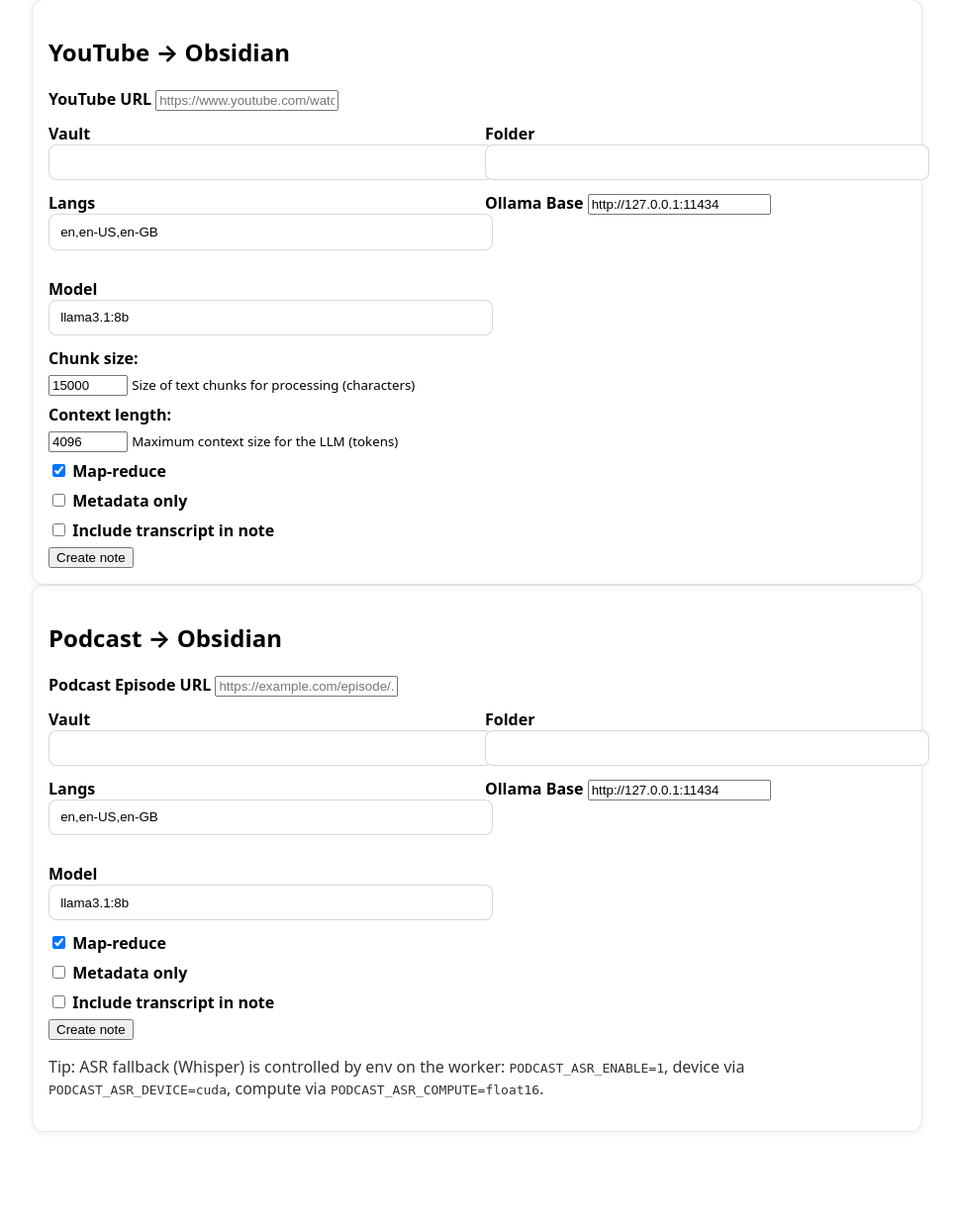
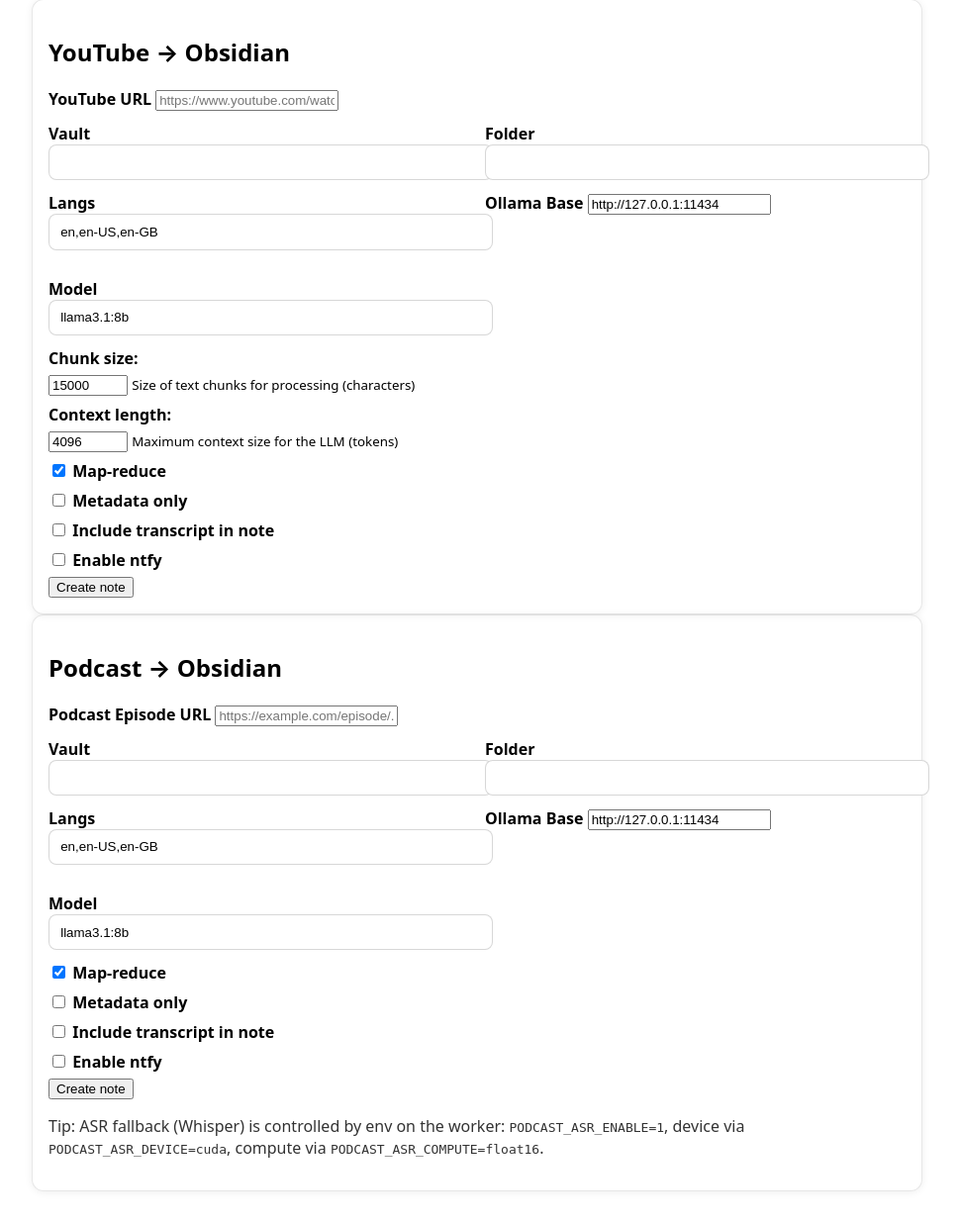
Before and after one commit to humandecoded/youtube-podcast-transcript-obsidian-webapp, a Flask app: page / in a window 1280 px wide. Shown: the part 143-1379 px from the top of the page at 99% size, without its empty margins (158-1128 px from the left). Before the commit the page ends 1287 px from the top, so only its background shows below. Run offline with Flask 3, Linux system fonts and the light colour scheme; some libraries are stand-ins or nearby versions.

Commit message:
added NTFY

```diff
--- a/app.py
+++ b/app.py
@@ -1,4 +1,5 @@
 import os, time
+import requests
 from flask import Flask, render_template, request, redirect, url_for, flash
 from dotenv import load_dotenv
 from redis import Redis
@@ -17,6 +18,56 @@
 queue_name = os.getenv("RQ_QUEUE", "yt")
 q = Queue(queue_name, connection=redis_conn, default_timeout=int(os.getenv("RQ_JOB_TIMEOUT", "3600")))
 
+# NTFY configuration
+NTFY_SERVER = os.getenv("NTFY_SERVER", "https://ntfy.sh")
+NTFY_TOPIC = os.getenv("NTFY_TOPIC", "")
+NTFY_AUTH_TOKEN = os.getenv("NTFY_AUTH_TOKEN", "")
+
+def send_ntfy_notification(title, message, priority="default", tags=""):
+    """Send notification via NTFY"""
+    if not NTFY_TOPIC:
+        return False
+
+    try:
+        headers = {
+            "Title": title,
+            "Priority": priority,
+            "Tags": tags
+        }
+
+        if NTFY_AUTH_TOKEN:
+            headers["Authorization"] = f"Bearer {NTFY_AUTH_TOKEN}"
+
+        response = requests.post(
+            f"{NTFY_SERVER}/{NTFY_TOPIC}",
+            data=message,
+            headers=headers,
+            timeout=10
+        )
+        return response.status_code == 200
+    except Exception as e:
+        print(f"NTFY notification failed: {e}")
+        return False
+
+def create_job_with_notification(func, args, kwargs, description, notify=False, url=""):
+    """Create a job and optionally set up notification"""
+    job = q.enqueue(
+        func,
+        args=args,
+        kwargs=kwargs,
+        description=description,
+        result_ttl=int(os.getenv("RQ_RESULT_TTL", "86400")),
+        failure_ttl=int(os.getenv("RQ_FAILURE_TTL", "604800")),
+    )
+
+    # Store notification preference in job meta
+    if notify and NTFY_TOPIC:
+        job.meta["notify"] = True
+        job.meta["url"] = url
+        job.save_meta()
+
+    return job
+
 @app.get("/")
 def index():
     return render_template("index.html", defaults={
@@ -27,13 +78,15 @@
         "model": os.getenv("OLLAMA_MODEL", "llama3.1:8b"),
         "context_length": os.getenv("OLLAMA_CONTEXT_LENGTH", "4096"),
         "chunk_size": os.getenv("CHUNK_SIZE", "15000"),
+        "ntfy_enabled": bool(NTFY_TOPIC),
     })
 
 @app.post("/podcast")
 def podcast():
     url = (request.form.get("podcast_url") or "").strip()
-    # pull same options (vault/folder/langs/ollama...) from form/env
-    job = q.enqueue(
+    notify = request.form.get("notify_ntfy") == "on"
+
+    job = create_job_with_notification(
         process_podcast,
         args=(url,),
         kwargs=dict(
@@ -48,6 +101,8 @@
             context_length=int(request.form.get("context_length", 15000)),
         ),
         description=f"Podcast→Obsidian for {url}",
+        notify=notify,
+        url=url
     )
     return redirect(url_for("job_status", job_id=job.get_id()))
 
@@ -58,6 +113,8 @@
         flash("Please paste a YouTube URL.", "error")
         return redirect(url_for("index"))
 
+    notify = request.form.get("notify_ntfy") == "on"
+    print(notify)
     # Gather options
     vault = (request.form.get("vault") or "").strip() or None
     folder = (request.form.get("folder") or "").strip()
@@ -84,7 +141,7 @@
     except Exception:
         context_length = 4096
 
-    job = q.enqueue(
+    job = create_job_with_notification(
         process_youtube,
         args=(url,),
         kwargs={
@@ -100,8 +157,8 @@
             "context_length": context_length,
         },
         description=f"YouTube→Obsidian for {url}",
-        result_ttl=int(os.getenv("RQ_RESULT_TTL", "86400")),
-        failure_ttl=int(os.getenv("RQ_FAILURE_TTL", "604800")),
+        notify=notify,
+        url=url
     )
 
     return redirect(url_for("job_status", job_id=job.get_id()))
@@ -117,6 +174,24 @@
     status = job.get_status(refresh=True)
     result = job.result if job.is_finished else None
     error = None
+
+    # Check if we need to send notification
+    if job.is_finished or job.is_failed:
+        if job.meta.get("notify") and not job.meta.get("notification_sent"):
+            url = job.meta.get("url", "")
+            if job.is_finished:
+                title = "Processing Complete"
+                message = f"Successfully processed: {url}"
+                tags = "white_check_mark"
+            else:
+                title = "Processing Failed"
+                message = f"Failed to process: {url}"
+                tags = "x"
+
+            if send_ntfy_notification(title, message, tags=tags):
+                job.meta["notification_sent"] = True
+                job.save_meta()
+
     if job.is_failed:
         error = str(job.exc_info).splitlines()[-1][:1000] if job.exc_info else "Job failed"
 
--- a/requirements.txt
+++ b/requirements.txt
@@ -10,3 +10,4 @@
 feedparser
 faster-whisper
 lxml
+requests
--- a/templates/index.html
+++ b/templates/index.html
@@ -1,7 +1,6 @@
 <!-- templates/index.html (excerpt) -->
 {% extends "base.html" %}
 {% block content %}
-
 <div class="grid">
 <!-- YouTube card (existing) -->
 <div class="card">
@@ -10,18 +9,15 @@
 <label> YouTube URL
 <input type="url" name="youtube_url" placeholder="https://www.youtube.com/watch?v=..." required>
 </label>
-
 <div class="row">
 <label>Vault <input type="text" name="vault" value="{{ defaults.vault }}"></label>
 <label>Folder <input type="text" name="folder" value="{{ defaults.folder }}"></label>
 </div>
-
 <div class="row">
 <label>Langs <input type="text" name="langs" value="{{ defaults.langs }}"></label>
 <label>Ollama Base <input type="url" name="ollama_base" value="{{ defaults.ollama_base }}"></label>
 <label>Model <input type="text" name="model" value="{{ defaults.model }}"></label>
 </div>
-
 <div class="form-group">
 <label for="chunk_size">Chunk size:</label>
 <input type="number" id="chunk_size" name="chunk_size" value="{{ defaults.chunk_size or 15000 }}" min="1000" max="50000">
@@ -32,15 +28,21 @@
 <input type="number" id="context_length" name="context_length" value="{{ defaults.context_length or 4096 }}" min="512" max="32768">
 <small>Maximum context size for the LLM (tokens)</small>
 </div>
-
 <label><input type="checkbox" name="map_reduce" checked> Map-reduce</label>
 <label><input type="checkbox" name="no_summary"> Metadata only</label>
 <label><input type="checkbox" name="include_transcript"> Include transcript in note</label>
-
+<label><input type="checkbox" name="ntfy_enable"> Enable ntfy</label>
+{% if defaults.ntfy_enabled %}
+<div class="form-group">
+    <label>
+        <input type="checkbox" name="notify_ntfy">
+        📱 Notify me when processing is complete
+    </label>
+</div>
+{% endif %}
 <button type="submit">Create note</button>
 </form>
 </div>
-
 <!-- Podcast card (new) -->
 <div class="card">
 <h2>Podcast → Obsidian</h2>
@@ -48,24 +50,20 @@
 <label> Podcast Episode URL
 <input type="url" name="podcast_url" placeholder="https://example.com/episode/..." required>
 </label>
-
 <div class="row">
 <label>Vault <input type="text" name="vault" value="{{ defaults.vault }}"></label>
 <label>Folder <input type="text" name="folder" value="{{ defaults.folder }}"></label>
 </div>
-
 <div class="row">
 <label>Langs <input type="text" name="langs" value="{{ defaults.langs }}"></label>
 <label>Ollama Base <input type="url" name="ollama_base" value="{{ defaults.ollama_base }}"></label>
 <label>Model <input type="text" name="model" value="{{ defaults.model }}"></label>
 </div>
-
 <label><input type="checkbox" name="map_reduce" checked> Map-reduce</label>
 <label><input type="checkbox" name="no_summary"> Metadata only</label>
 <label><input type="checkbox" name="include_transcript"> Include transcript in note</label>
-
+<label><input type="checkbox" name="ntfy_enable"> Enable ntfy</label>
 <button type="submit">Create note</button>
-
 <p class="muted">
 Tip: ASR fallback (Whisper) is controlled by env on the worker:
 <code>PODCAST_ASR_ENABLE=1</code>,
@@ -75,5 +73,4 @@
 </form>
 </div>
 </div>
-
 {% endblock %}
```
Lines whose indentation alone changed are shown as unchanged.
